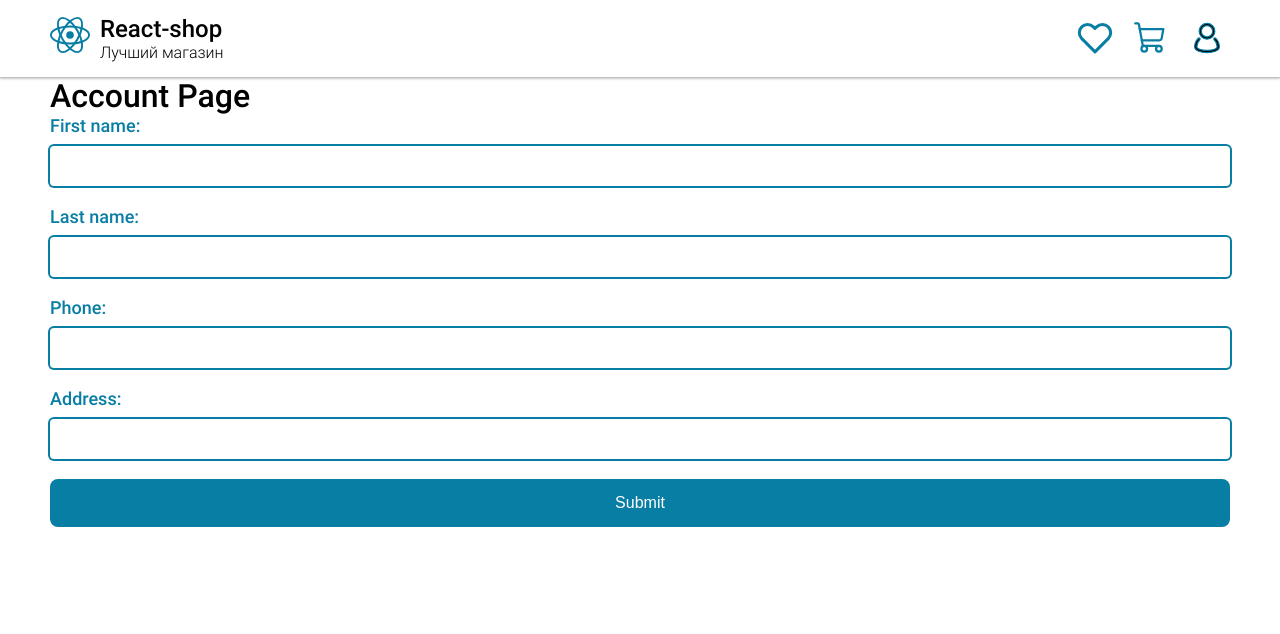
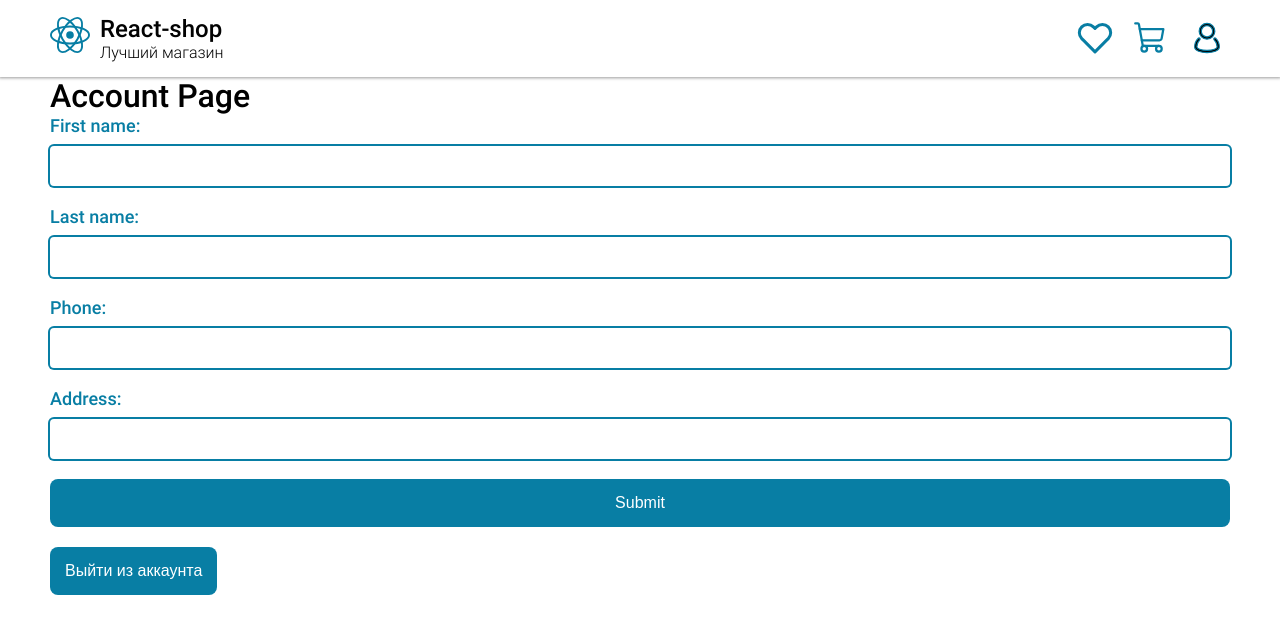
Before and after one commit to ybarykin73/react-shop, a React app: page /auth/account in a window 1280 px wide. Shown: the top 634 px of the page. Built offline with nearby package versions, Linux system fonts and the light colour scheme; no server answers.

Commit message:
Добавлена кнопка выхода из аккаунта

```diff
--- /dev/null
+++ b/src/components/pages/user/Account/AccountLogout/Accountlogout.tsx
@@ -0,0 +1,32 @@
+import { useNavigate } from "react-router-dom"
+
+import Button from "../../../../subcomponents/button/Button"
+
+import { auth } from "../../../../../firebase"
+import { useAppDispatch } from "../../../../../hooks/hooks"
+import { authLogoutUser } from "../../../../../store/slice/UserSlice"
+
+const AccountLogout = () => {
+  const dispatch = useAppDispatch()
+  const navigate = useNavigate();
+
+  const logout = () => {
+    dispatch(authLogoutUser())
+    auth.signOut()
+    navigate('/')
+  }
+
+  return (
+    <div>
+      <Button
+        style="primary"
+        onClick={logout}
+        ariaLabel="Выйти из аккаунта"
+      >
+        Выйти из аккаунта
+      </Button>
+    </div>
+  )
+}
+
+export default AccountLogout
--- a/src/components/pages/user/Account/AccountPage.tsx
+++ b/src/components/pages/user/Account/AccountPage.tsx
@@ -1,4 +1,5 @@
 import AccountEdit from './AccountEdit/AccountEdit'
+import AccountLogout from './AccountLogout/Accountlogout'
 
 import './AccountPage.scss'
 
@@ -10,6 +11,7 @@ const AccountPage = () => {
         <div className='account-page__wrapper'>
           <h1 className='title title--main'>Account Page</h1>
           <AccountEdit />
+          <AccountLogout />
         </div>
       </div>
     </div>
--- a/src/store/slice/UserSlice.ts
+++ b/src/store/slice/UserSlice.ts
@@ -29,10 +29,13 @@ const AuthSlice = createSlice({
       state.isLogged = true,
       state.user.uid = action.payload.id,
       state.user.email = action.payload.email
+    },
+    authLogoutUser(state) {
+      state = initialState
     }
   }
 })
 
-export const {authSetUser, authLoginUser} = AuthSlice.actions
+export const {authSetUser, authLoginUser, authLogoutUser} = AuthSlice.actions
 
 export default AuthSlice.reducer
```
